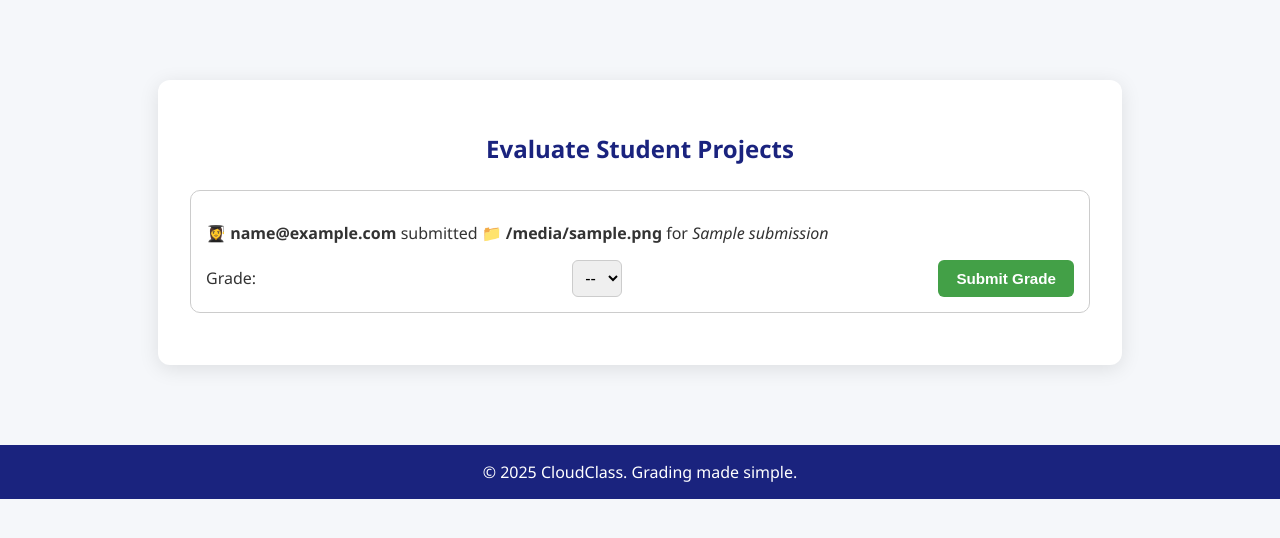
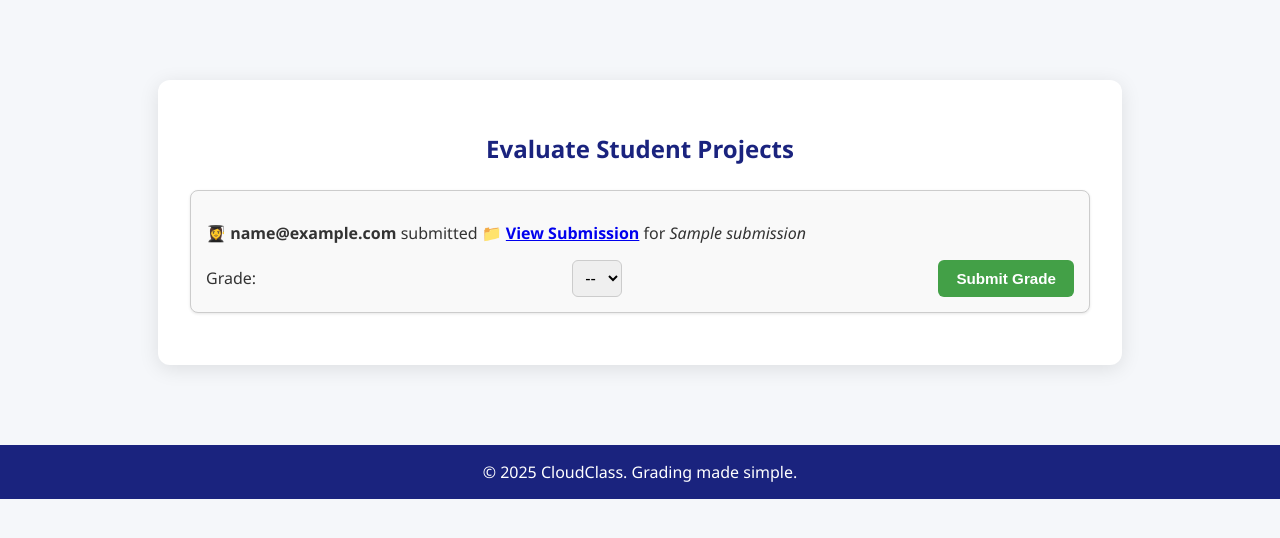
Before and after one commit to AlekhyaPenubakula/Faculty-Student-management-EC2-Dynamodb-SES, a Flask app: template faculty and student/templates/evaluate.html in a window 1280 px wide. Shown: the part 65-603 px from the top of the page. Run offline with Flask 3, Linux system fonts and the light colour scheme; the template is opened without the code that fills it: most values are stand-ins (such as "Sample title", 1, 10 or a date in 2020).

Commit message:
Update evaluate.html

```diff
--- a/faculty and student/templates/evaluate.html
+++ b/faculty and student/templates/evaluate.html
@@ -71,6 +71,14 @@
       font-size: 1rem;
     }
 
+    .submission {
+  background: #f9f9f9;
+  padding: 15px;
+  margin-bottom: 20px;
+  border-radius: 8px;
+  box-shadow: 0 1px 3px rgba(0,0,0,0.1);
+}
+
     button {
       background-color: #43a047;
       color: white;
@@ -110,7 +118,7 @@
       <div class="submission">
         <p>
           👩‍🎓 <strong>{{ submission['user_email'] }}</strong> submitted
-            📁 <strong>{{ submission['filename'] }}</strong>
+          📁 <a href="{{ submission['filename'] }}" target="_blank"><strong>View Submission</strong></a>
           for <em>{{ submission['course_name'] }}</em>
         </p>
         <form method="POST">
@@ -133,6 +141,7 @@
   {% endif %}
 </div>
 
+
   <footer>
     &copy; 2025 CloudClass. Grading made simple.
   </footer>
```
Lines whose indentation alone changed are shown as unchanged.
